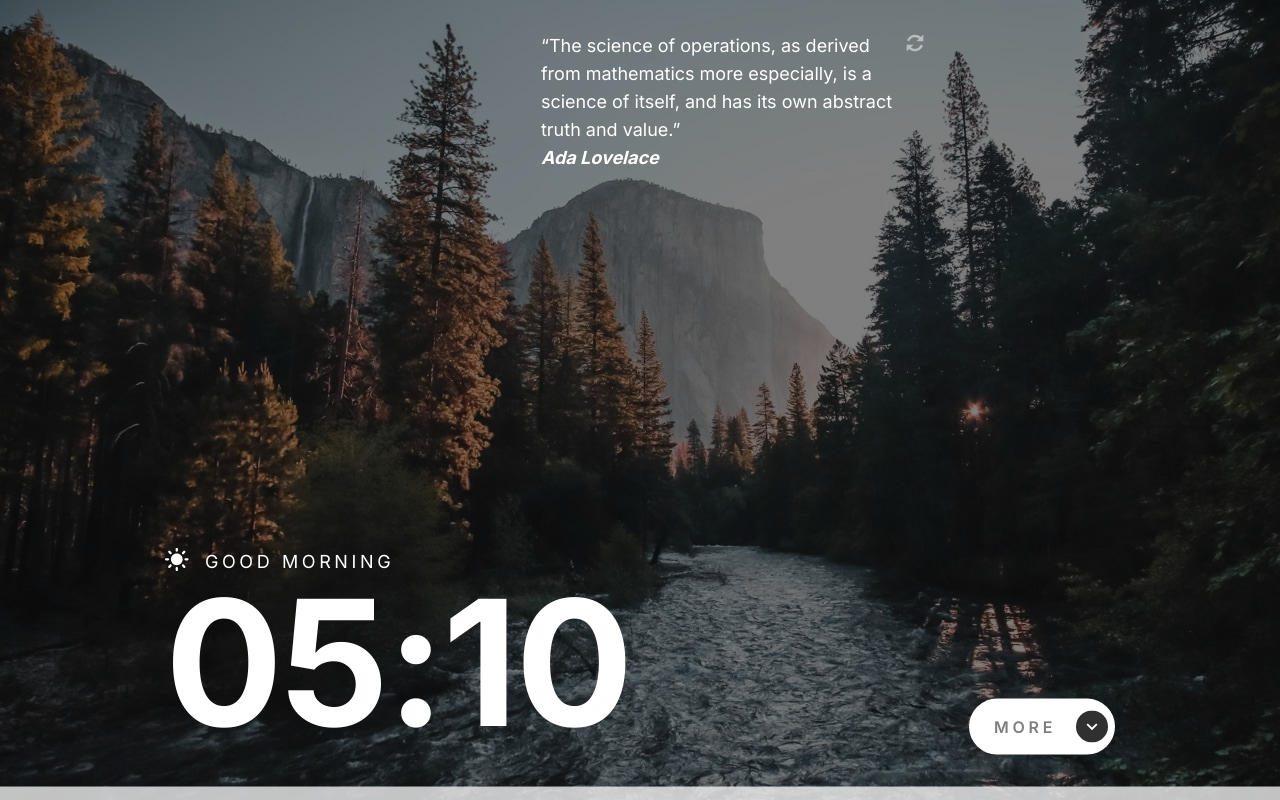
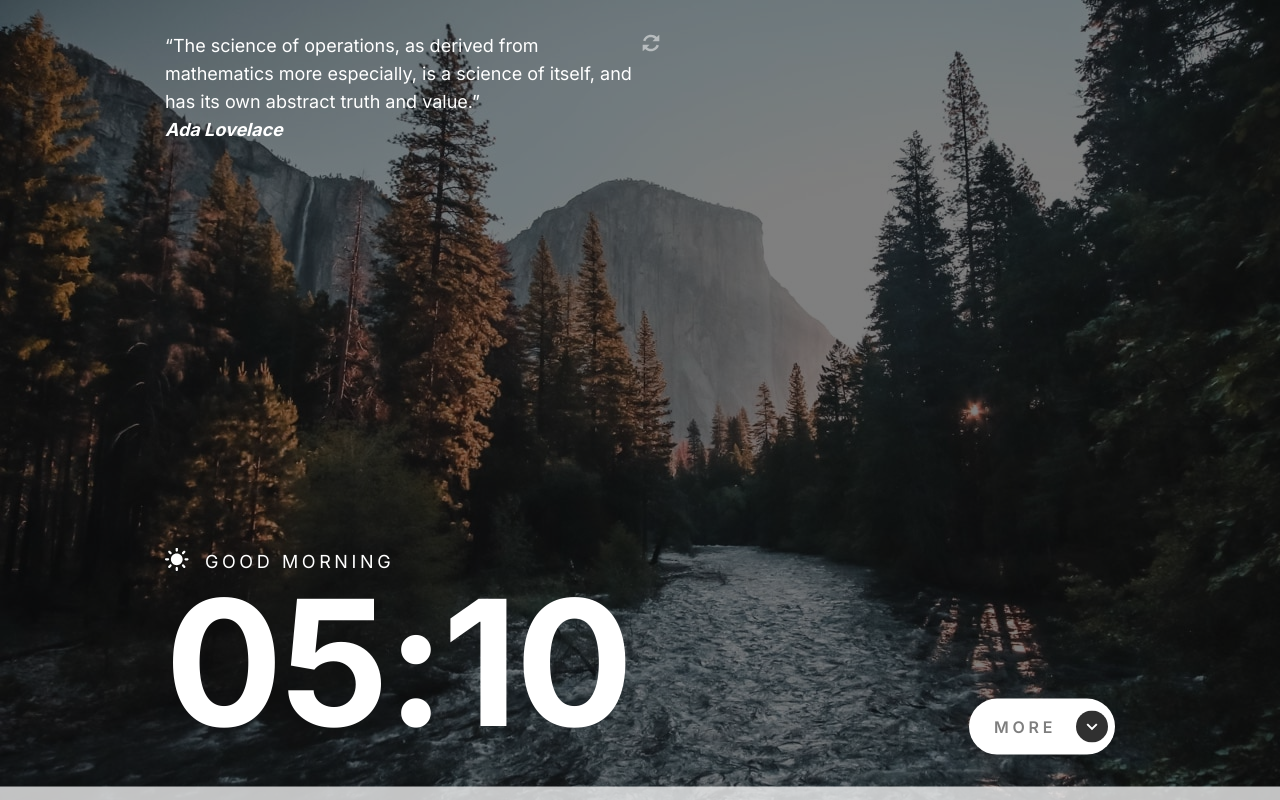
Before and after one commit to Fernando-uif/clock-app, a React (Vite) app: page / in a window 1280 px wide. Built offline with nearby package versions, Linux system fonts and the light colour scheme; no server answers.

Commit message:
adjust the with of the phrase

```diff
--- a/src/components/Phrase.tsx
+++ b/src/components/Phrase.tsx
@@ -36,7 +36,7 @@ export const Phrase = () => {
     <>
       <div
         className={clsx(
-          `w-72 m-auto pt-8 pl-6 pr-13 text-white z-20 mb-10 relative md:w-[33rem] xl:m-unset xl:pl-[10.31rem]`,
+          `w-72 m-auto pt-8 pl-6 pr-13 text-white z-20 mb-10 relative md:w-[33rem] xl:m-0 xl:pl-[10.31rem] xl:w-[40rem]`,
           {
             "md:hidden": isModalOpen,
             "md:block": !isModalOpen,
```
